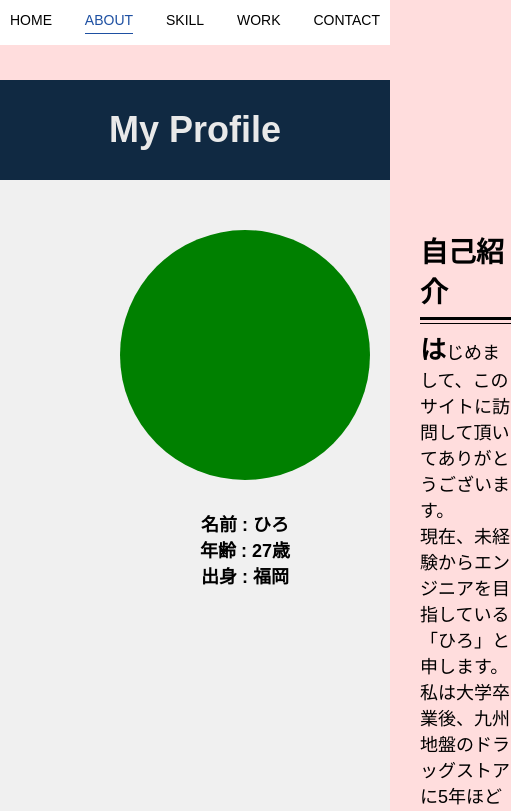
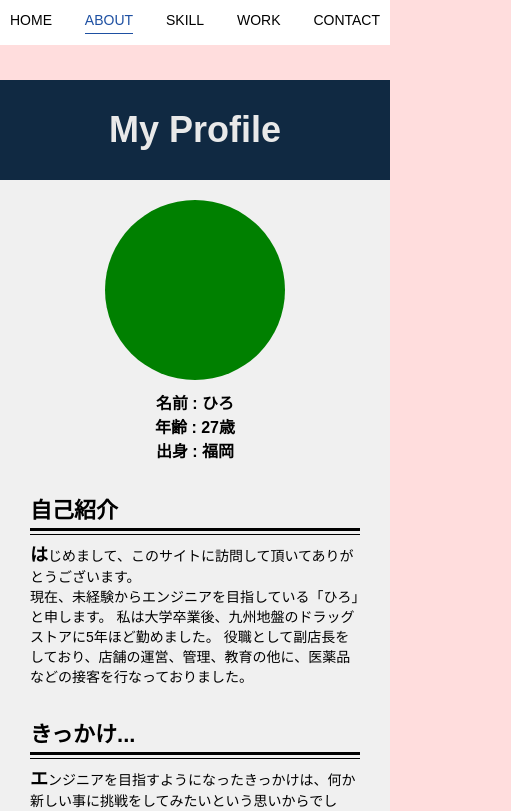
Before and after one commit to hiro0214/portfolio, a Nuxt app: page /about in a window 390 px wide. Shown: the top 811 px of the page, 511 px wide, since content can reach past the window. Built offline with nearby package versions, Linux system fonts and the light colour scheme.

Commit message:
about-commit

```diff
--- a/assets/css/responsive.scss
+++ b/assets/css/responsive.scss
@@ -37,6 +37,38 @@
     }
 
     .about {
+      &-main {
+        padding:20px 30px 40px;
+        display:block;
+        &-left {
+          margin:0 auto;
+          padding-top:0px;
+          .main-img {
+            width:180px;
+            height:180px;
+          }
+          .left-info {
+            margin-top:10px;
+            > span {
+              font-size:16px;
+            }
+          }
+        }
+        &-right {
+          width:100%;
+          margin-left:0px;
+          > h3 {
+            font-size:22px;
+          }
+          > p {
+            font-size:14px;
+            &::first-letter {
+              font-size:18px;
+              font-weight:600;
+            }
+          }
+        }
+      }
     }
 
     .skill {
@@ -101,6 +133,35 @@
     }
 
     .about {
+      &-main {
+        padding:20px 30px 40px;
+        display:block;
+        &-left {
+          margin:0 auto;
+          padding-top:0px;
+          .main-img {
+            width:200px;
+            height:200px;
+          }
+          .left-info {
+            margin-top:10px;
+          }
+        }
+        &-right {
+          width:100%;
+          margin-left:0px;
+          > h3 {
+            font-size:24px;
+          }
+          > p {
+            font-size:16px;
+            &::first-letter {
+              font-size:20px;
+              font-weight:600;
+            }
+          }
+        }
+      }
     }
 
     .skill {
@@ -146,6 +207,9 @@
     .contents-header {
       height:120px !important;
       line-height:120px !important;
+      h2 {
+        font-size:40px !important;
+      }
     }
 
     .home {
@@ -160,6 +224,18 @@
     }
 
     .about {
+      &-main {
+        padding:20px 30px 40px;
+        &-left {
+          .main-img {
+            width:180px;
+            height:180px;
+          }
+        }
+        &-right {
+          margin-left:20px;
+        }
+      }
     }
 
     .skill {
```
